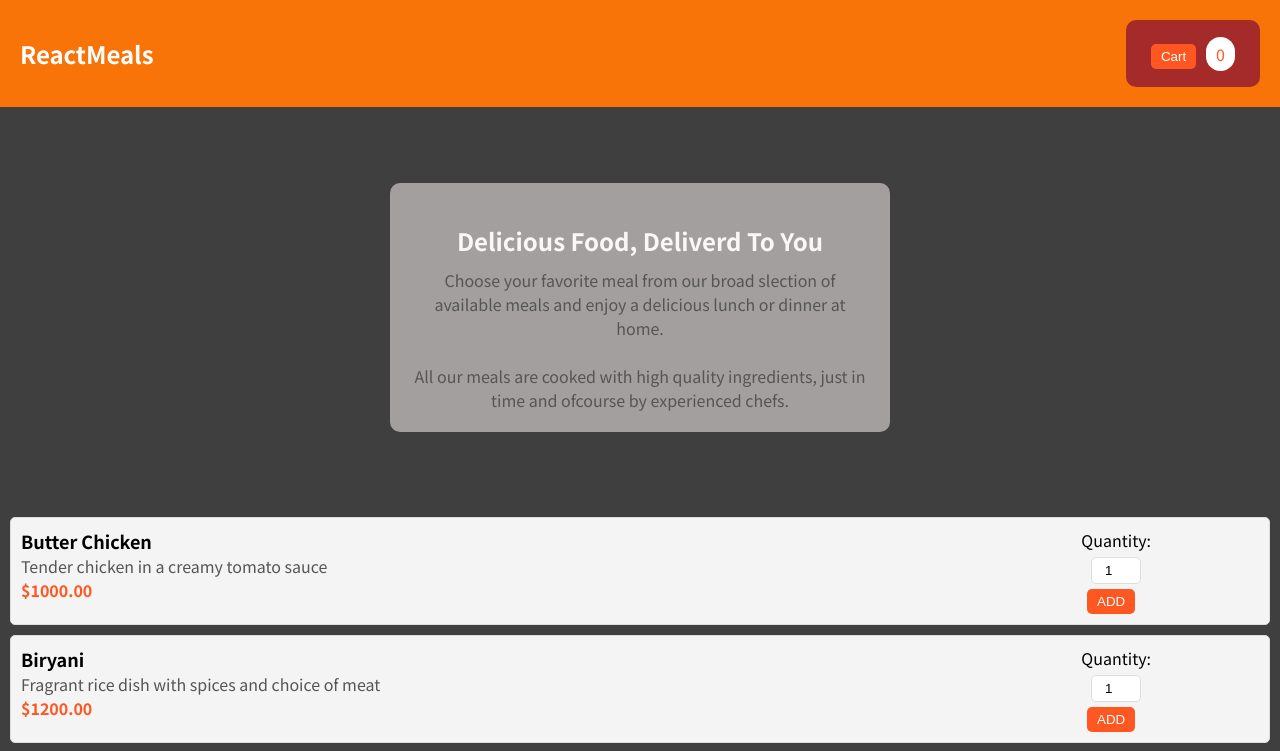
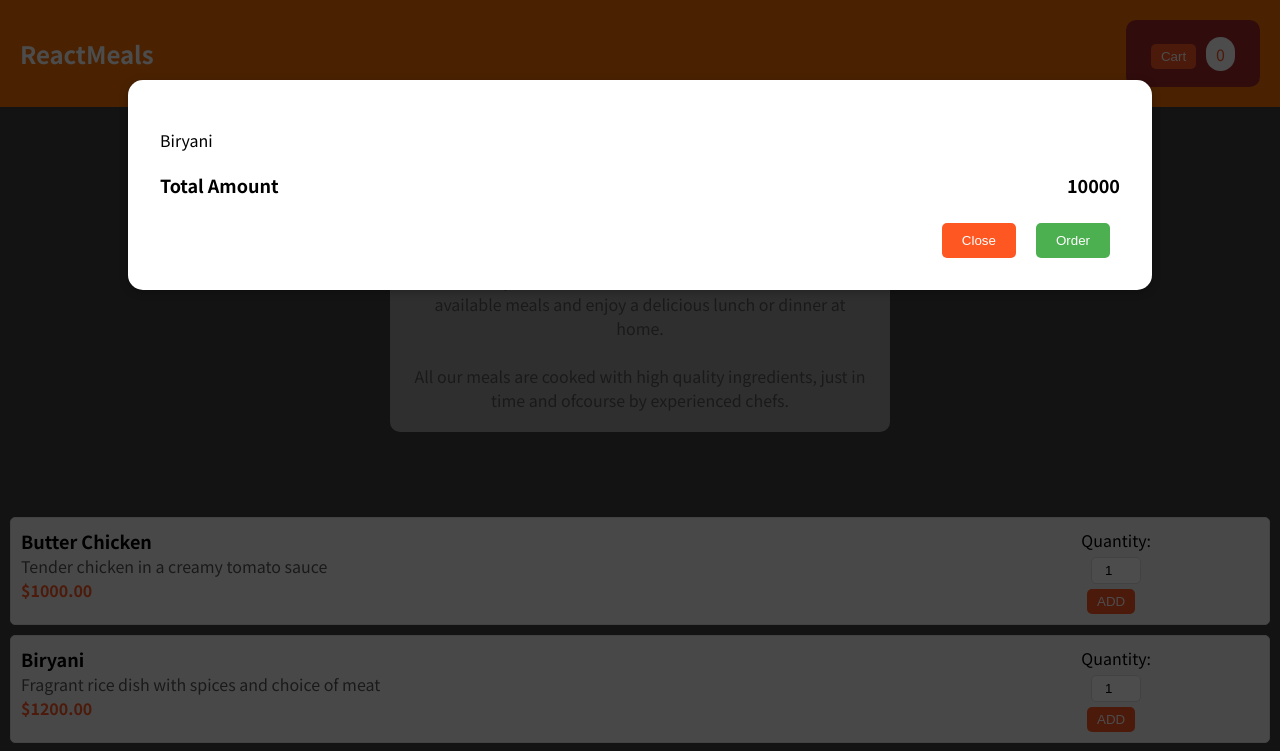
Before and after one commit to hsnadeeb/ReactMeals, a React (Create React App) app: page / in a window 1280 px wide. Shown: the top 751 px of the page. Built offline with nearby package versions, Linux system fonts and the light colour scheme.

Commit message:
added cart with modal

```diff
--- a/public/index.html
+++ b/public/index.html
@@ -28,6 +28,7 @@
   </head>
   <body>
     <noscript>You need to enable JavaScript to run this app.</noscript>
+    <div id="overlays"></div>
     <div id="root"></div>
     <!--
       This HTML file is a template.
--- a/src/App.js
+++ b/src/App.js
@@ -2,6 +2,7 @@ import React from 'react';
 import Header from './components/Layout/Header';
 import Summary from './components/Layout/Summary';
 import Meals from './components/Meals/Meals';
+import Cart from './components/Cart/Cart';
 function App() {
 
   const meals = [
@@ -17,6 +18,7 @@ function App() {
     <div>
       <Header />
       <Summary />
+      <Cart />
 
       <div className="meals">
         {meals.map((meal, index) => (
--- /dev/null
+++ b/src/components/Cart/Cart.css
@@ -0,0 +1,43 @@
+/* Cart Styles */
+.cart-items {
+    list-style: none;
+    padding: 0;
+  }
+
+  .cart-items li {
+    margin: 5px 0;
+    font-size: 16px;
+  }
+
+  .totalAmount {
+    text-align: right;
+    margin-top: 20px;
+    display: flex;
+    justify-content: space-between;
+  }
+
+  .totalAmount span {
+    font-weight: bold;
+    font-size: 18px;
+  }
+
+  .button {
+    display: flex;
+    justify-content: flex-end;
+    margin-top: 20px;
+  }
+
+  .btnClose,
+  .btnOrder {
+    background: #ff5722;
+    color: #fff;
+    border: none;
+    padding: 10px 20px;
+    border-radius: 5px;
+    cursor: pointer;
+    margin-left: 10px;
+  }
+
+  .btnOrder {
+    background: #4caf50;
+  }
--- /dev/null
+++ b/src/components/Cart/Cart.js
@@ -0,0 +1,30 @@
+import './Cart.css';
+import Modal from '../UI/Modal'
+
+const Cart = (props) => {
+  const cartItems = (
+    <ul className="cart-items">
+      {[{ id: 'c1', name: 'Biryani', amount: 2, price: 560 }].map((item) => (
+        <li key={item.id}>
+          {item.name}
+        </li>
+      ))}
+    </ul>
+  );
+
+  return (
+    <Modal>
+      {cartItems}
+      <div className="totalAmount">
+        <span>Total Amount</span>
+        <span>10000</span>
+      </div>
+      <div className="button">
+        <button className="btnClose">Close</button>
+        <button className="btnOrder">Order</button>
+      </div>
+    </Modal>
+  );
+};
+
+export default Cart;
--- /dev/null
+++ b/src/components/UI/Modal.css
@@ -0,0 +1,27 @@
+/* Modal Styles */
+.backdrop {
+    position: fixed;
+    top: 0;
+    left: 0;
+    width: 100%;
+    height: 100%;
+    background: rgba(0, 0, 0, 0.7);
+    z-index: 10;
+  }
+
+  .modal {
+    position: fixed;
+    top: 10%;
+    left: 10%;
+    width: 80%;
+    background: white;
+    box-shadow: 0 2px 8px rgba(0, 0, 0, 0.26);
+    border-radius: 15px;
+    z-index: 100;
+  }
+
+  .content {
+    padding: 2rem;
+  }
+
+  /* You can adjust the styles as needed. */
--- /dev/null
+++ b/src/components/UI/Modal.js
@@ -0,0 +1,33 @@
+import './Modal.css';
+import { Fragment } from 'react';
+import ReactDOM from 'react-dom';
+
+
+const Backdrop= props =>{
+
+    return <div className='backdrop'></div>
+}
+
+const ModalOverlay= props =>{
+    return (
+        <div className='modal'>
+
+         <div className='content'>{props.children}</div>
+        </div>
+    )
+}
+
+const portalElement = document.getElementById('overlays');
+
+
+const Modal = props=>{
+
+    return (
+          <Fragment>
+            {ReactDOM.createPortal(<Backdrop/>, portalElement)}
+            {ReactDOM.createPortal( <ModalOverlay>{props.children}</ModalOverlay>, portalElement)}
+          </Fragment>
+    )
+}
+
+export default Modal;
```
